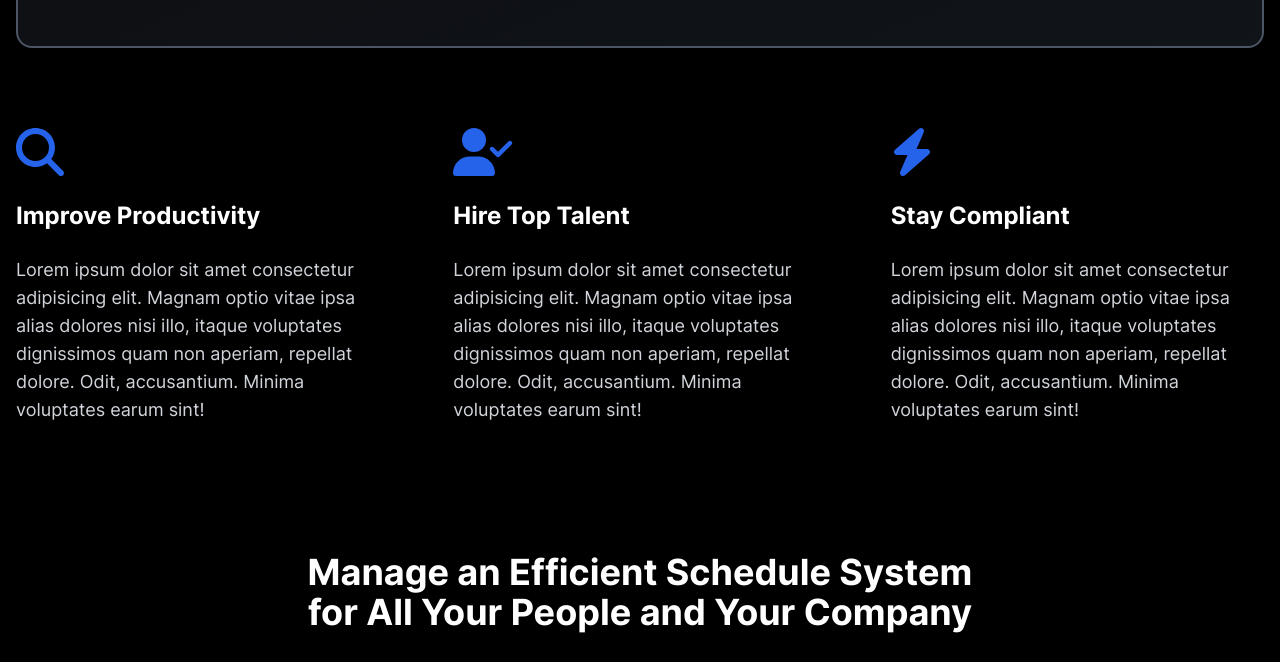
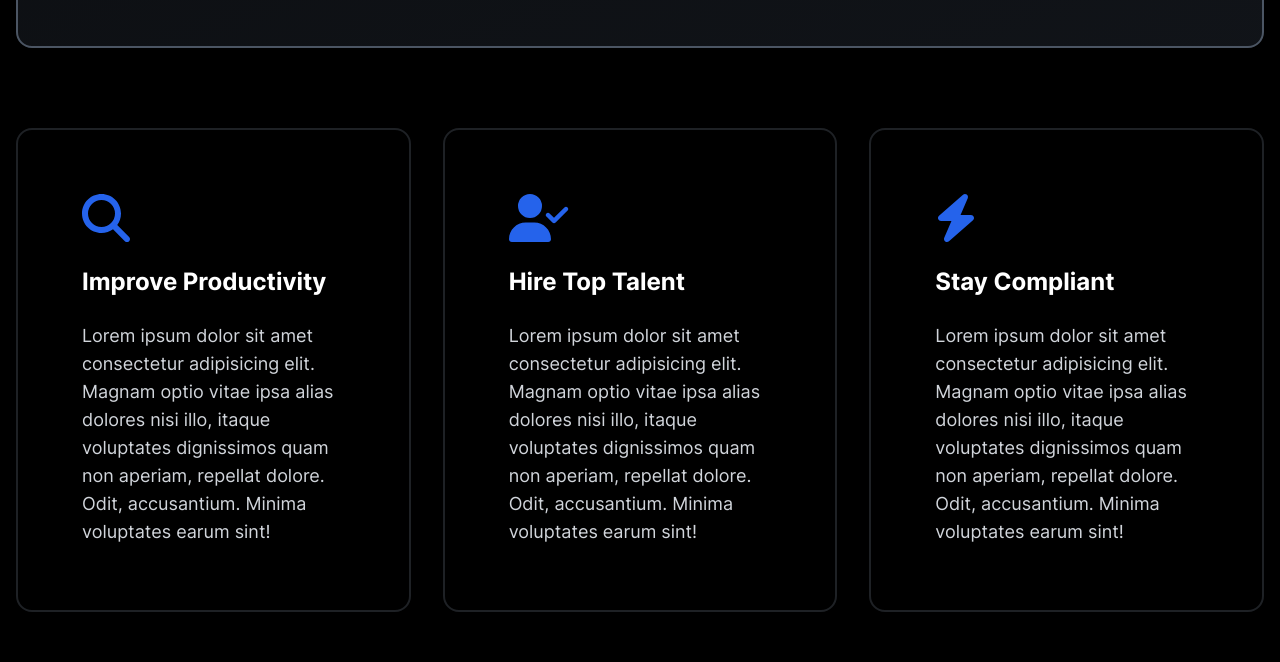
Before and after one commit to DanialZahid/metploy, a React (Vite) app: page / in a window 1280 px wide. Shown: the part 2200-2862 px from the top of the page. Built offline with nearby package versions, Linux system fonts and the light colour scheme.

Commit message:
Improve value column styles.

```diff
--- a/src/Components/AboutUs/Values.tsx
+++ b/src/Components/AboutUs/Values.tsx
@@ -30,7 +30,10 @@ const values = [
 
 export default function Values() {
   const value = values.map((item) => (
-    <div key={item.title} className='grid gap-6'>
+    <div
+      key={item.title}
+      className='grid gap-6 rounded-2xl border-2 border-slate-400/20 p-16 transition-colors hover:bg-slate-400/10'
+    >
       <span className='text-blue-600'>{item.icon}</span>
 
       <h3 className='text-2xl font-bold'>{item.title}</h3>
@@ -38,5 +41,9 @@ export default function Values() {
     </div>
   ));
 
-  return <div className='grid grid-cols-3 gap-16'>{value}</div>;
+  return (
+    <div className='grid grid-cols-[repeat(auto-fit,_minmax(300px,_1fr))] gap-8'>
+      {value}
+    </div>
+  );
 }
```
